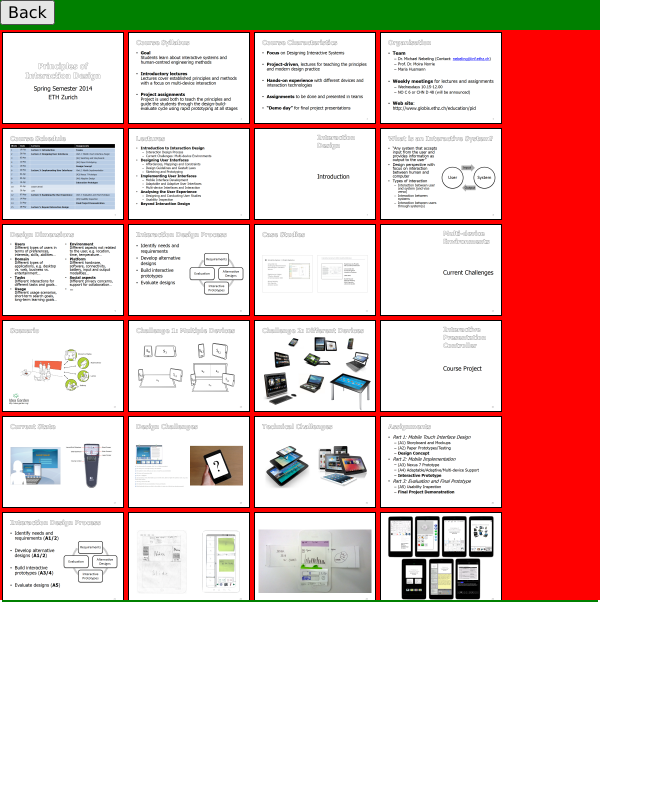
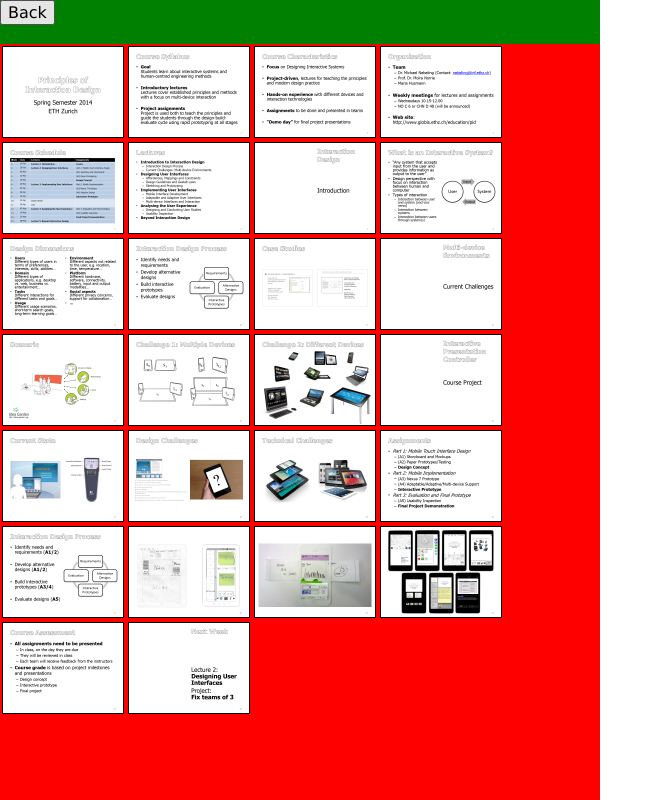
Before and after one commit to rohitmukherjee/InteractionDesignTeamNUS, a website: page public/teamNUS_remote.html in a window 1280 px wide. Both pictures are taken after a click on the button "Grid View". Shown: the whole page, without its empty margins (0-663 px from the left). Drawn offline with nearby package versions, Linux system fonts and the light colour scheme; no server answers.

Commit message:
resolution changed

```diff
--- a/public/css/vertical_presentation.css
+++ b/public/css/vertical_presentation.css
@@ -137,11 +137,11 @@ body {
 #grid-view-container {
 	display: none;
 	width: 600px;
-	height: 600px;
+	height: 880px;
 	background-color: red;
 	position: fixed;
 	z-index: 10000;
-	overflow: auto;
+	overflow: scroll;
 }
 
 #grid-image-container {
```
